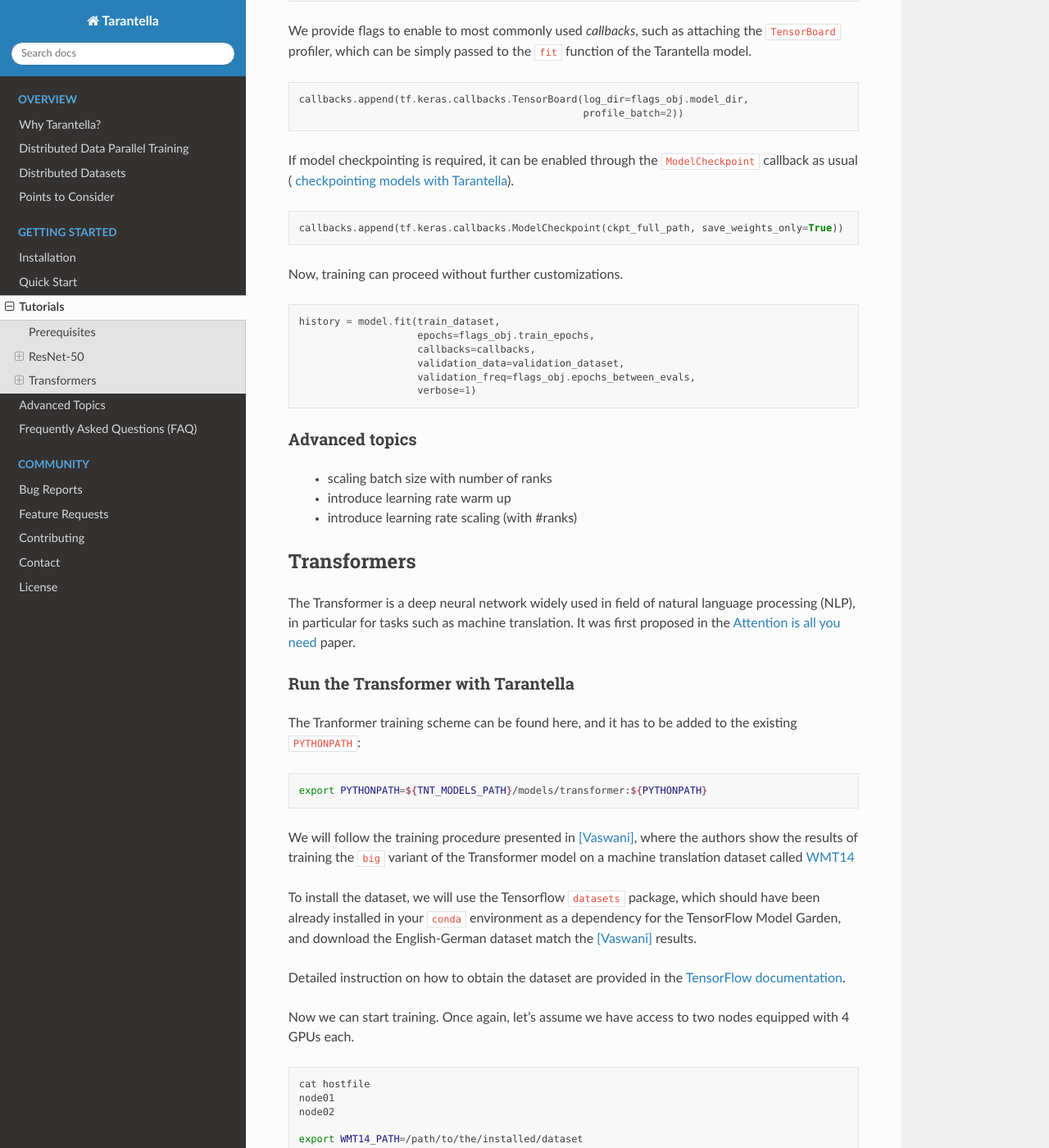
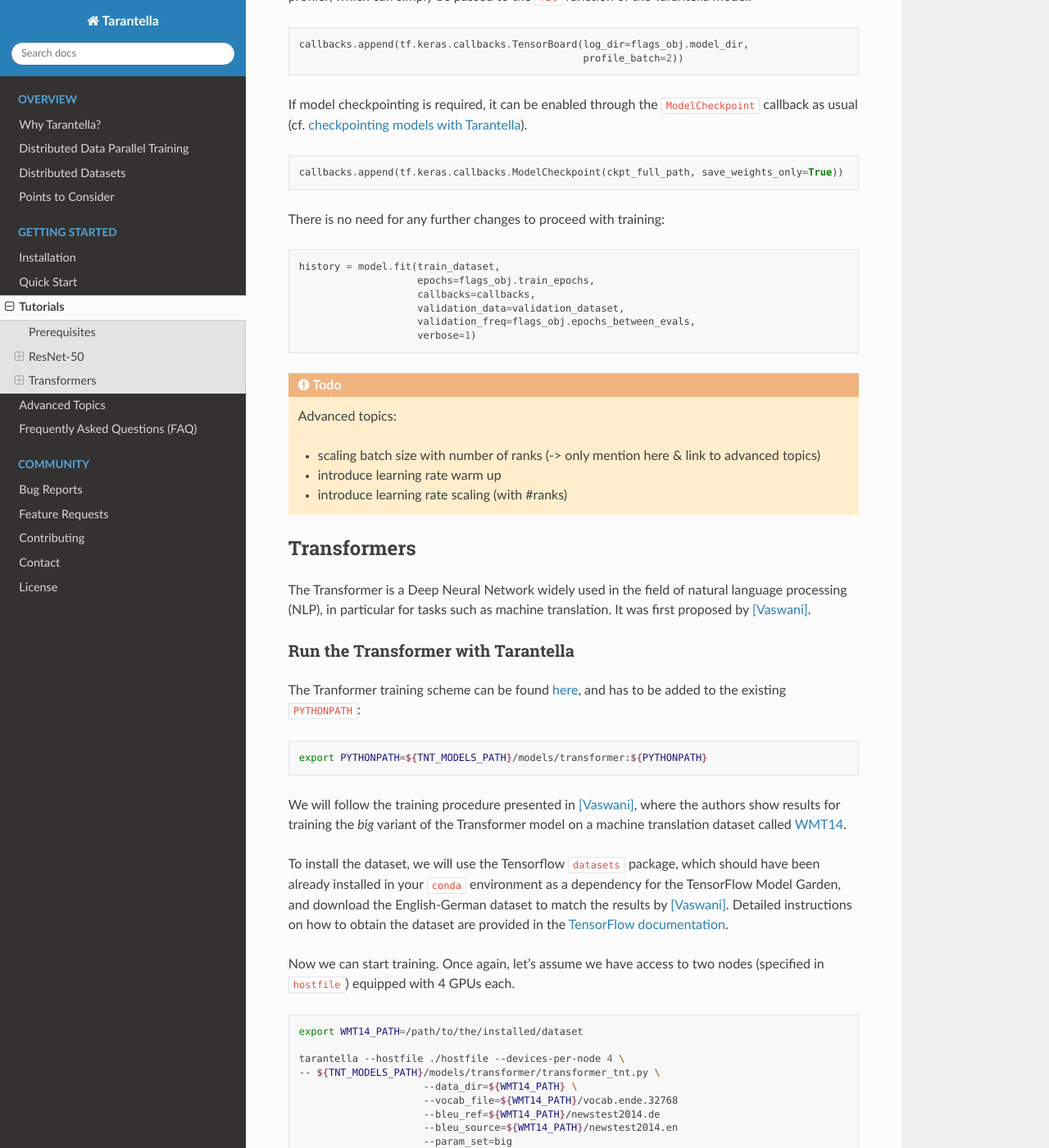
Before and after one commit to cc-hpc-itwm/tarantella, a Sphinx documentation site: the page built from docs/source/tutorials.rst, in a window 1280 px wide and 1400 px high, scrolled down 2855 px. Shown: the whole window at 82% size. Built offline with Sphinx 7.4.7 and the Read the Docs theme 2.0.0, drawn with Linux system fonts in a browser that asks for light colours; some of the changed text lies outside the part shown.

Commit message:
docs: tutorials: minor corrections

```diff
--- a/docs/source/data_parallel.rst
+++ b/docs/source/data_parallel.rst
@@ -184,6 +184,9 @@
 
 .. [McCandlish] McCandlish, Sam, et al. "An empirical model of large-batch training." arXiv preprint arXiv:1812.06162 (2018).
 
+.. [He] He, Kaiming, et al. "Deep residual learning for image recognition." Proceedings of the IEEE conference on computer vision and pattern recognition. 2016.
+
+.. [Vaswani] Vaswani, Ashish, et al. "Attention is all you need." Advances in neural information processing systems. 2017.
 
 .. rubric:: Footnotes
 
--- a/docs/source/tutorials.rst
+++ b/docs/source/tutorials.rst
@@ -1,8 +1,9 @@
 Tutorials
 =========
 
-This section delves into a more advanced usage of Tarantella with the help of
+This section delves into more advanced usage of Tarantella with the help of
 state-of-the-art models for two widely-used applications in Deep Learning:
+
 * Image classification: ResNet-50
 * Machine translation: Transformer
 
@@ -80,14 +79,10 @@
     --datasets=imagenet2012 --data_dir=${TNT_DATASETS_PATH}
 
 
-Let's assume we have access to two nodes equipped with 4 GPUs each.
+Let's assume we have access to two nodes (saved in ``hostfile``) equipped with 4 GPUs each.
 We can now simply run the ResNet-50 as follows:
 
 .. code-block:: bash
-
-    cat hostfile
-    node01
-    node02
 
     tarantella --hostfile ./hostfile --devices-per-node 4 \
     -- ${TNT_MODELS_PATH}/models/resnet/resnet50_tnt.py --data_dir=${TNT_DATASETS_PATH} \
@@ -100,12 +95,11 @@
 The ``--epochs_between_evals`` parameter specifies the frequency of evaluations of the
 ``validation`` data performed in between training epochs.
 
-Note the ``--batch_size`` parameter, which specifies the total mini-batch size used in
-training.
+Note the ``--batch_size`` parameter, which specifies the global batch size used in training.
 
 Implementation overview
 ^^^^^^^^^^^^^^^^^^^^^^^
-We will now look closer at the implementation of the ResNet-50 training scheme.
+We will now look closer into the implementation of the ResNet-50 training scheme.
 The main training steps reside in the ``models/resnet/resnet50_tnt.py`` file.
 
 The most important step in enabling data parallelism with Tarantella is
@@ -134,17 +128,17 @@
 function takes the input files in ``data_dir``, loads the training samples and processes
 them into TensorFlow datasets.
 
-The use only needs to pass along the global ``batch_size`` value, and the Tarantella
+The user only needs to pass the global ``batch_size`` value, and the Tarantella
 framework will ensure that the dataset is properly distributed among devices,
 such that:
 
-  * each device will process and independent set of samples
-  * each device will group the samples into ``micro-batches``, where the micro-batch
-    size with be computed as ``batch_size / num_devices``
+  * each device will process an independent set of samples
+  * each device will group the samples into micro batches, where the micro-batch
+    size will be computed as ``batch_size / num_devices``
   * each device will apply the same set of transformation to its imput samples as
     specified in the ``input_fn`` function.
 
-Before starting the training, the model is compiled to use standard Keras optimizer
+Before starting the training, the model is compiled to use a standard Keras optimizer
 and loss.
 
 .. code-block:: python
@@ -153,8 +147,8 @@
                   loss='sparse_categorical_crossentropy',
                   metrics=(['sparse_categorical_accuracy']))
 
-We provide flags to enable to most commonly used `callbacks`, such as attaching
-the ``TensorBoard`` profiler, which can be simply passed to the ``fit`` function
+We provide flags to enable the most commonly used Keras ``callbacks``, such as
+the ``TensorBoard`` profiler, which can simply be passed to the ``fit`` function
 of the Tarantella model.
 
 .. code-block:: python
@@ -163,14 +157,14 @@
                                                     profile_batch=2))
 
 If model checkpointing is required, it can be enabled through the ``ModelCheckpoint``
-callback as usual ( :ref:`checkpointing models with Tarantella <checkpointing-via-callbacks-label>`).
+callback as usual (cf. :ref:`checkpointing models with Tarantella <checkpointing-via-callbacks-label>`).
 
 .. code-block:: python
 
     callbacks.append(tf.keras.callbacks.ModelCheckpoint(ckpt_full_path, save_weights_only=True))
 
 
-Now, training can proceed without further customizations.
+There is no need for any further changes to proceed with training:
 
 .. code-block:: python
 
@@ -181,14 +175,13 @@
                         validation_freq=flags_obj.epochs_between_evals,
                         verbose=1)
 
+.. todo::
 
-Advanced topics
-^^^^^^^^^^^^^^^
+   Advanced topics:
 
-   * scaling batch size with number of ranks
+   * scaling batch size with number of ranks (-> only mention here & link to advanced topics)
    * introduce learning rate warm up
    * introduce learning rate scaling (with #ranks)
-
 
 
 .. _transformer-label:
@@ -196,14 +189,16 @@
 Transformers
 ------------
 
-The Transformer is a deep neural network widely used in field of natural language processing (NLP),
+The Transformer is a Deep Neural Network widely used in the field of natural language processing (NLP),
 in particular for tasks such as machine translation.
-It was first proposed in the
-`Attention is all you need <https://arxiv.org/abs/1706.03762>`_ paper.
+It was first proposed by [Vaswani]_.
 
 Run the Transformer with Tarantella
 ^^^^^^^^^^^^^^^^^^^^^^^^^^^^^^^^^^^
-The Tranformer training scheme can be found here, and it has to be added to
+
+The Tranformer training scheme can be found
+`here <https://github.com/cc-hpc-itwm/tnt_models/models/transformer/transformer_tnt.py>`__,
+and has to be added to
 the existing ``PYTHONPATH``:
 
 .. code-block:: bash
@@ -211,26 +206,22 @@
     export PYTHONPATH=${TNT_MODELS_PATH}/models/transformer:${PYTHONPATH}
 
 We will follow the training procedure presented in [Vaswani]_, where the authors
-show the results of training the ``big`` variant of the Transformer model on
+show results for training the `big` variant of the Transformer model on
 a machine translation dataset called
-`WMT14 <http://www.statmt.org/wmt14/translation-task.html>`_
+`WMT14 <http://www.statmt.org/wmt14/translation-task.html>`_.
 
 To install the dataset, we will use the Tensorflow ``datasets`` package, which
 should have been already installed in your ``conda`` environment as a
 dependency for the TensorFlow Model Garden, and download the English-German
-dataset match the [Vaswani]_ results.
-
-Detailed instruction on how to obtain the dataset are provided in the
+dataset to match the results by [Vaswani]_.
+Detailed instructions on how to obtain the dataset are provided in the
 `TensorFlow documentation <https://www.tensorflow.org/datasets/catalog/wmt14_translate>`_.
 
 Now we can start training.
-Once again, let's assume we have access to two nodes equipped with 4 GPUs each.
+Once again, let's assume we have access to two nodes (specified in ``hostfile``)
+equipped with 4 GPUs each.
 
 .. code-block:: bash
-
-    cat hostfile
-    node01
-    node02
 
     export WMT14_PATH=/path/to/the/installed/dataset
 
@@ -242,16 +233,12 @@
                          --bleu_source=${WMT14_PATH}/newstest2014.en
                          --param_set=big
                          --train_epochs=30
-                         --micro_batch_size=4096
+                         --batch_size=32736
 
 The above command will select the ``big`` model implementation and train it
 distributedly on the 8 specified devices.
 To reach the target accuracy, [Vaswani]_ specifies that the model needs to be
 trained for ``30`` epochs.
-
-We specifiy the ``micro_batch_size`` in this case, i.e., the local batch size
-used on each individual device, to exemplify the way Tarantella can be used
-together with manually split datasets.
 
 The Transformer requires access to a vocabulary file, which contains all the
 tokens derived from the dataset. This is provided as the ``vocab_file`` parameter
@@ -288,10 +275,10 @@
 Here, the ``data_pipeline.train_input_fn`` reads in the dataset and applies a series
 of transformations to convert it into a batched set of sentences.
 The advantage of using the *automatic dataset distribution* mechanism of Tarantella
-is that the user can reason about their IO pipeline without having to consider the
-need to distribute it.
+is that users can reason about their I/O pipeline without taking care of the details
+about how to distribute it.
 Note however, that the batch size has to be a multiple of the number of ranks, so
-that it can be efficiently divided into microbatches.
+that it can be efficiently divided into micro-batches.
 
 Next, the user can also create callbacks, which can then be simply passed on to
 the training function.
@@ -305,20 +292,12 @@
 .. code-block:: python
 
     history = model.fit(train_ds,
-                      epochs=self.params["train_epochs"],
-                      callbacks=callbacks,
-                      verbose=1)
+                        epochs=self.params["train_epochs"],
+                        callbacks=callbacks,
+                        verbose=1)
 
-Important points
-^^^^^^^^^^^^^^^^
+.. todo::
 
-* Mixing Keras and Tarantella models
+   Important points
 
-
-.. rubric:: References
-
-.. [He] K. He, X. Zhang, S. Ren and J. Sun, "Deep Residual Learning for Image Recognition," 2016 IEEE Conference on Computer Vision and Pattern Recognition (CVPR), Las Vegas, NV, 2016, pp. 770-778, doi: 10.1109/CVPR.2016.90.
-
-.. [Goyal] Goyal, Priya, et al. "Accurate, Large Minibatch SGD: Training ImageNet in 1 Hour." arXiv preprint arXiv:1706.02677 (2017).
-
-.. [Vaswani] Vaswani, Ashish, et al. "Attention is all you need". In Proceedings of the 31st International Conference on Neural Information Processing Systems (NIPS'17). Curran Associates Inc., Red Hook, NY, USA, 6000–6010.
+   * Mixing Keras and Tarantella models
```
Also changed, not shown: other parts of docs/source/tutorials.rst (+3 -5 lines).
